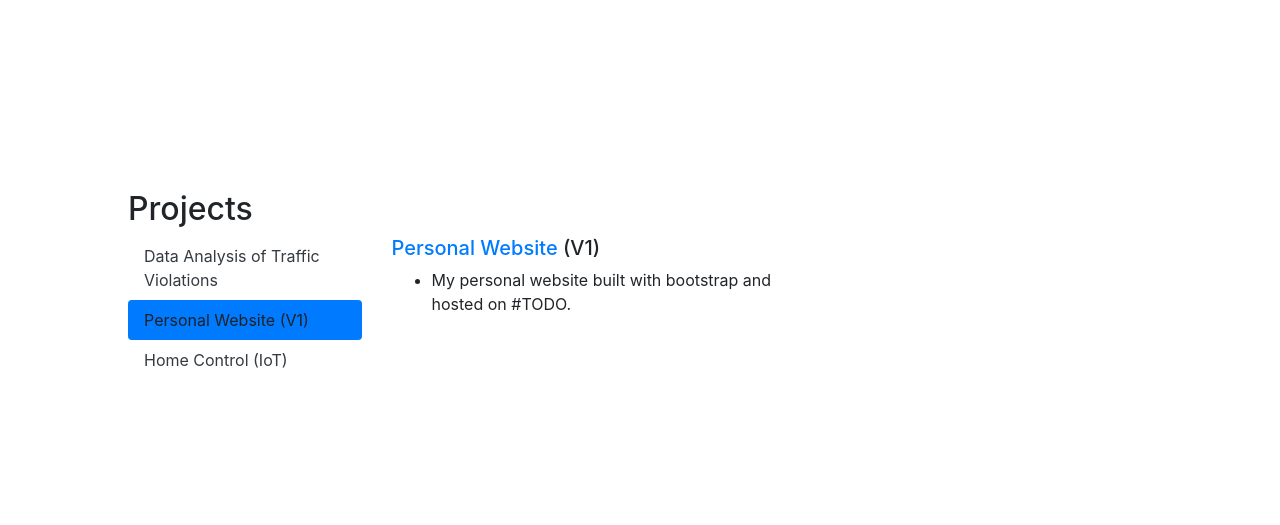
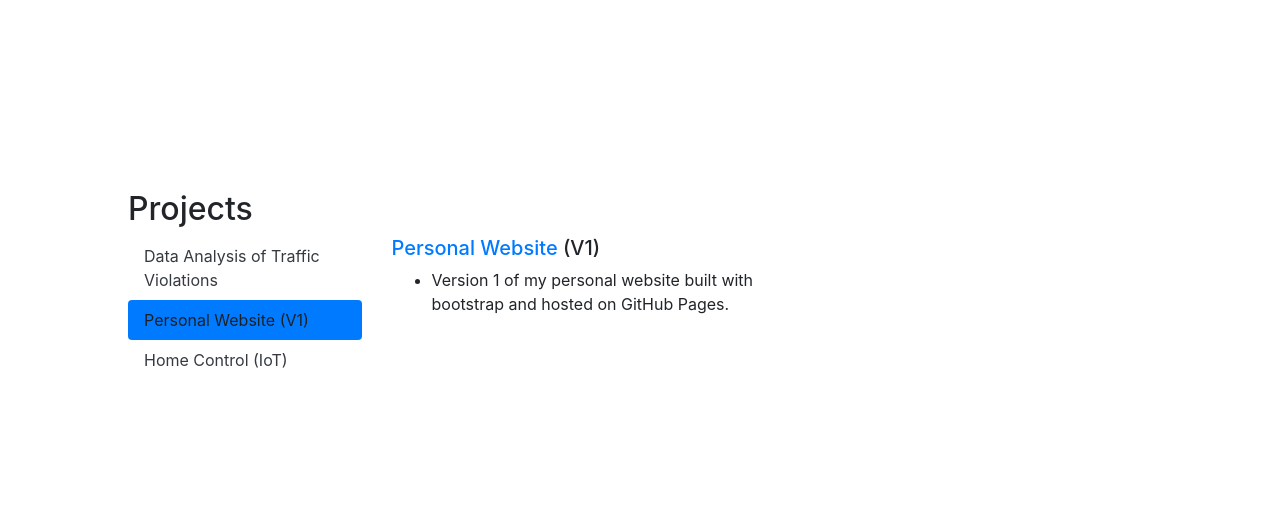
Before and after one commit to ghidalgo93/ghidalgo93.github.io, a plain HTML site: page index.html in a window 1280 px wide. Both pictures are taken after a click on the tab "Personal Website (V1)". Shown: the part 2372-2897 px from the top of the page. Drawn offline with nearby package versions, Linux system fonts and the light colour scheme.

Commit message:
edited website description

```diff
--- a/index.html
+++ b/index.html
@@ -202,7 +202,7 @@
                                 (V1)
                             </h5>
                             <ul>
-                                <li>My personal website built with bootstrap and hosted on #TODO.</li>
+                                <li>Version 1 of my personal website built with bootstrap and hosted on GitHub Pages.</li>
                             </ul>
                         </div>
                         <div class="tab-pane fade" id="v-pills-iot" role="tabpanel" aria-labelledby="v-pills-iot-tab">
```
